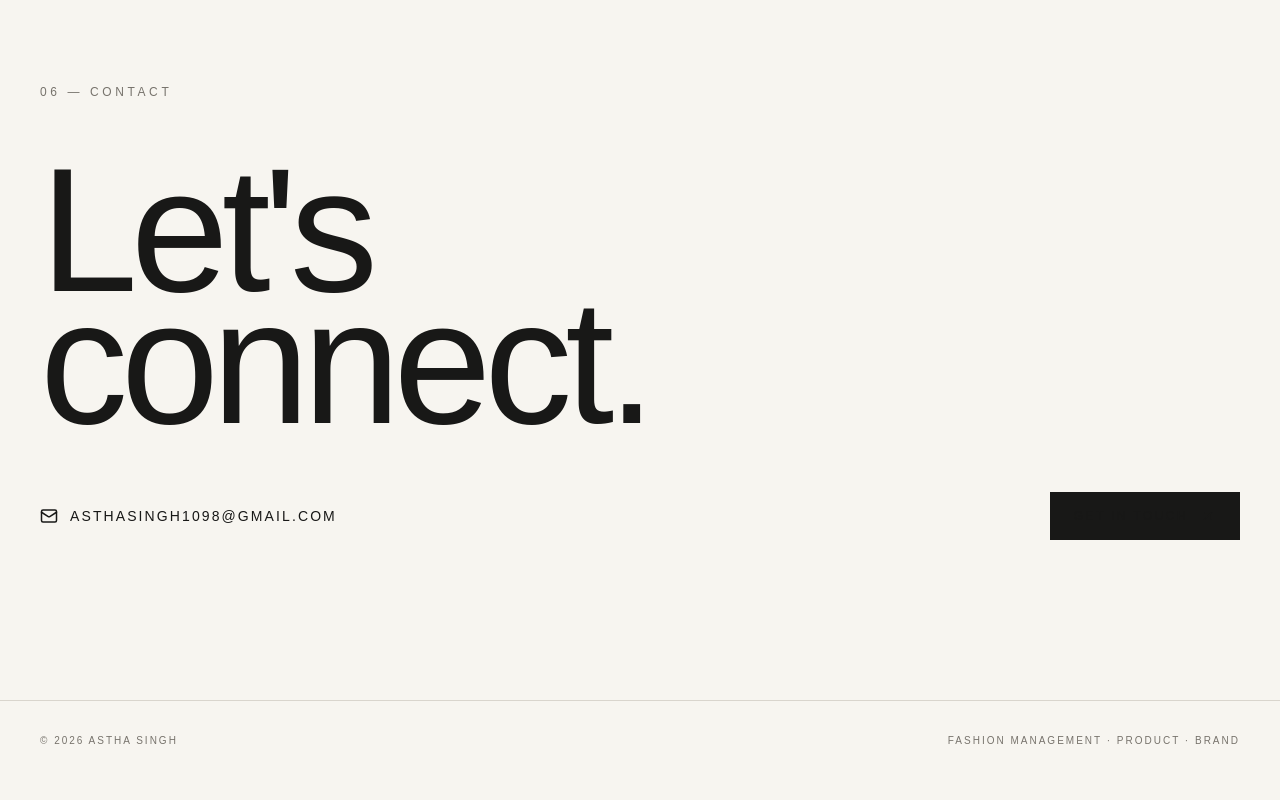
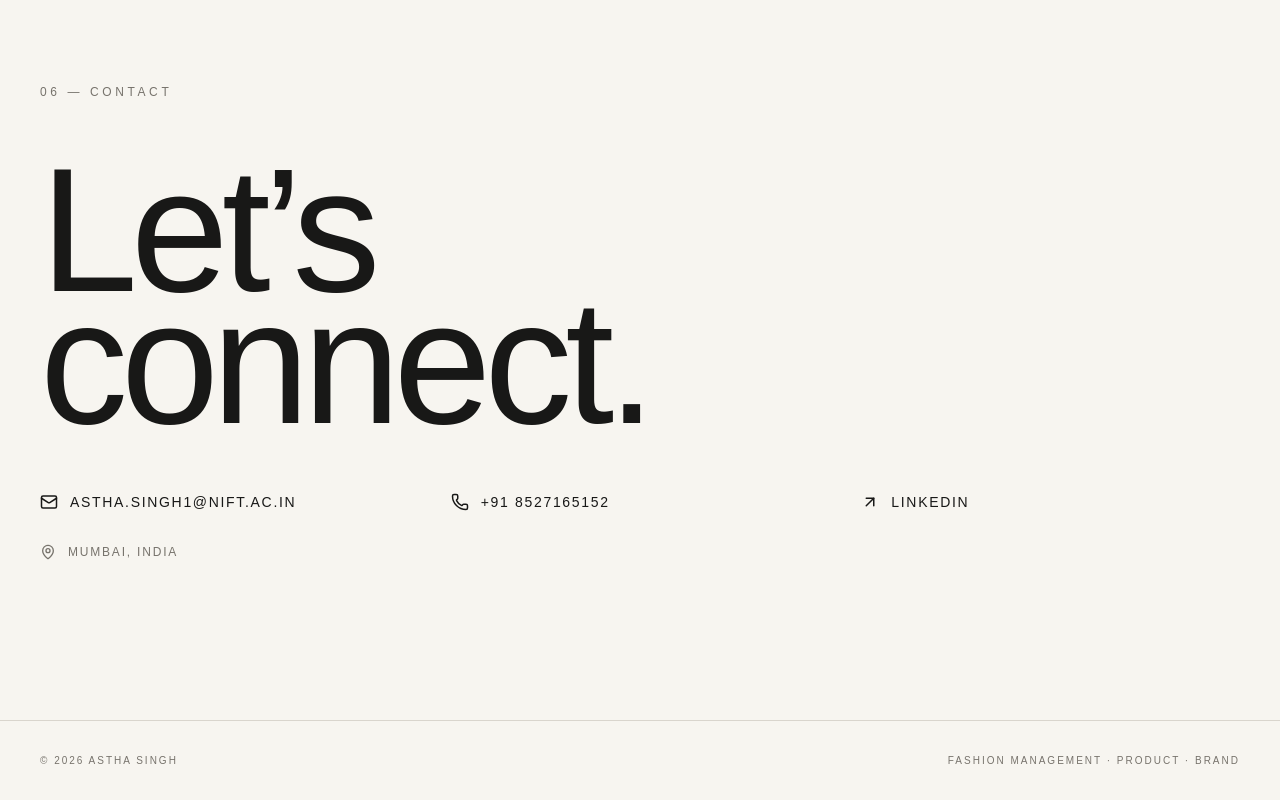
Before and after one commit to FairyChan/Portfolio, a Next.js app: page / in a window 1280 px wide. Shown: the part 6822-7622 px from the top of the page. Built offline with nearby package versions, Linux system fonts and the light colour scheme.

Commit message:
Align contact details with resume

```diff
--- a/components/Contact.tsx
+++ b/components/Contact.tsx
@@ -1,40 +1,31 @@
-import { ArrowUpRight, Mail } from "lucide-react";
+import { ArrowUpRight, Mail, Phone, MapPin } from "lucide-react";
 
 export default function Contact() {
   return (
-    <section
-      id="contact"
-      className="border-t border-[#d9d5cd] px-6 py-24 md:px-10 md:py-40"
-    >
+    <section id="contact" className="border-t border-[#d9d5cd] px-6 py-24 md:px-10 md:py-40">
       <div className="mx-auto max-w-[1400px]">
-        <p className="text-xs uppercase tracking-[0.3em] text-[#77736c]">
-          06 — Contact
-        </p>
+        <p className="text-xs uppercase tracking-[0.3em] text-[#77736c]">06 — Contact</p>
 
         <div className="mt-16">
           <h2 className="font-editorial text-[17vw] leading-[0.75] tracking-[-0.04em] md:text-[11rem]">
-            Let's
-            <br />
-            connect.
+            Let’s<br />connect.
           </h2>
 
-          <div className="mt-16 flex flex-col gap-5 md:flex-row md:items-center md:justify-between">
-            <a
-              href="mailto:asthasingh1098@gmail.com"
-              className="flex items-center gap-3 text-sm uppercase tracking-[0.15em] hover:opacity-50"
-            >
-              <Mail size={18} />
-              asthasingh1098@gmail.com
+          <div className="mt-16 grid gap-8 md:grid-cols-3">
+            <a href="mailto:astha.singh1@nift.ac.in" className="flex items-center gap-3 text-sm uppercase tracking-[0.12em] hover:opacity-50">
+              <Mail size={18} /> astha.singh1@nift.ac.in
             </a>
-
-            <a
-              href="mailto:asthasingh1098@gmail.com"
-              className="inline-flex w-fit items-center gap-3 bg-[#181817] px-6 py-4 text-xs uppercase tracking-[0.2em] text-[#f7f5f0]"
-            >
-              Get in touch
-              <ArrowUpRight size={16} />
+            <a href="tel:+918527165152" className="flex items-center gap-3 text-sm uppercase tracking-[0.12em] hover:opacity-50">
+              <Phone size={18} /> +91 8527165152
+            </a>
+            <a href="https://linkedin.com/in/asthasingh1098" target="_blank" rel="noopener noreferrer" className="flex items-center gap-3 text-sm uppercase tracking-[0.12em] hover:opacity-50">
+              <ArrowUpRight size={18} /> LinkedIn
             </a>
           </div>
+
+          <p className="mt-8 flex items-center gap-3 text-xs uppercase tracking-[0.15em] text-[#77736c]">
+            <MapPin size={16} /> Mumbai, India
+          </p>
         </div>
       </div>
     </section>
```
